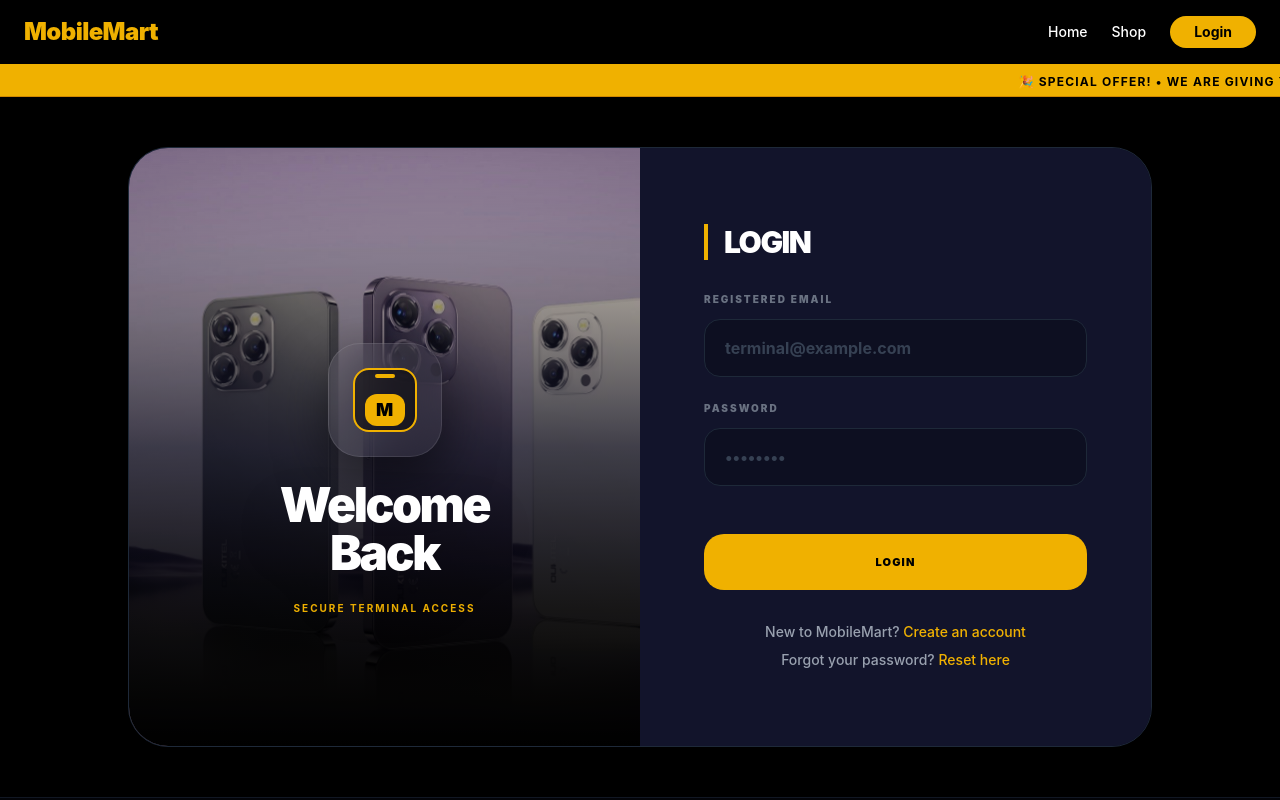
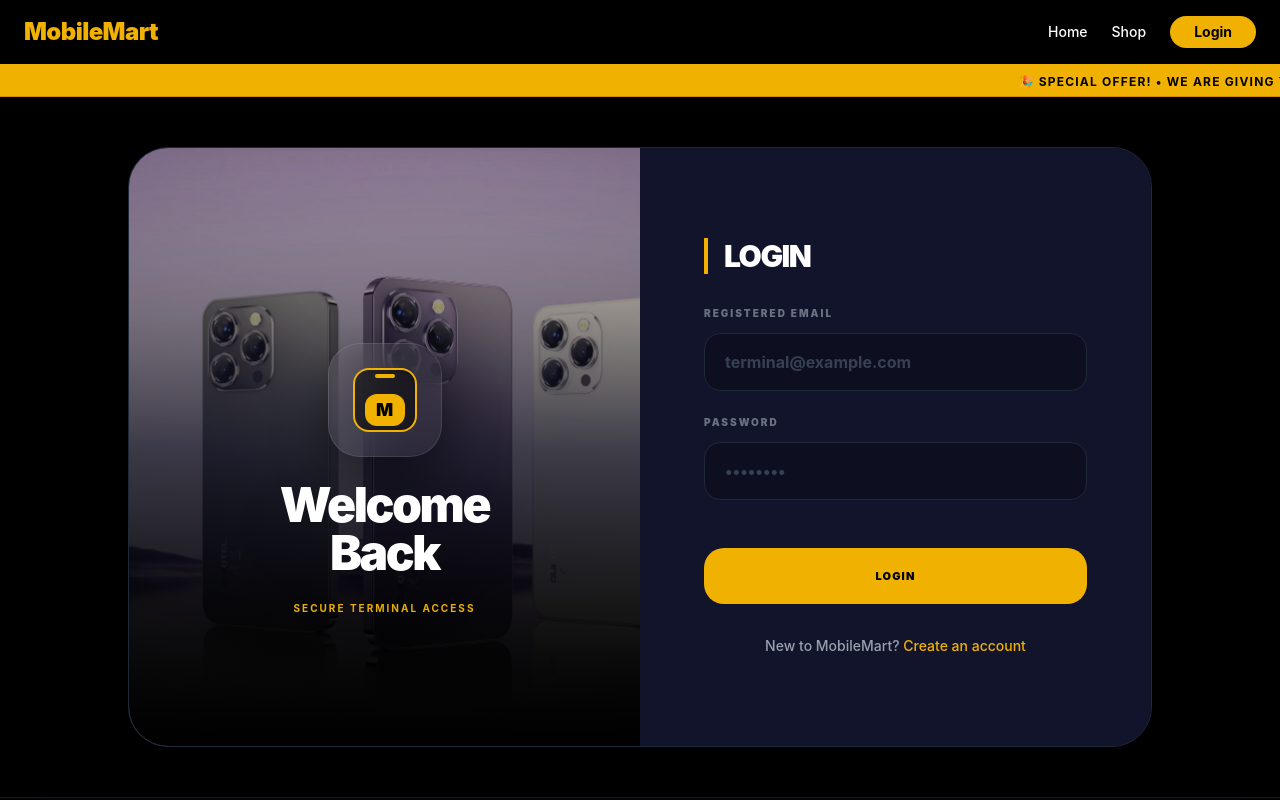
Before and after one commit to FaheemaMariyam/clt_mobilemart_frontend, a React (Vite) app: page /login in a window 1280 px wide. Shown: the top 800 px of the page. Built offline with nearby package versions, Linux system fonts and the light colour scheme; no server answers.

Commit message:
UI adjustments and branding updates

```diff
--- a/src/pages/Login.jsx
+++ b/src/pages/Login.jsx
@@ -95,13 +95,9 @@ const Login = () => {
                             LOGIN
                         </button>
                     </form>
-
-                    <div className="mt-8 text-center text-sm font-medium text-gray-400 space-y-2">
+                    <div className="mt-8 text-center text-sm font-medium text-gray-400">
                         <p>
                             New to MobileMart? <Link to="/register" className="text-yellow-500 hover:text-yellow-400 transition">Create an account</Link>
-                        </p>
-                        <p>
-                            Forgot your password? <Link to="/forgot-password" title="Forgot Password Page Link" className="text-yellow-500 hover:text-yellow-400 transition">Reset here</Link>
                         </p>
                     </div>
                 </div>
```
